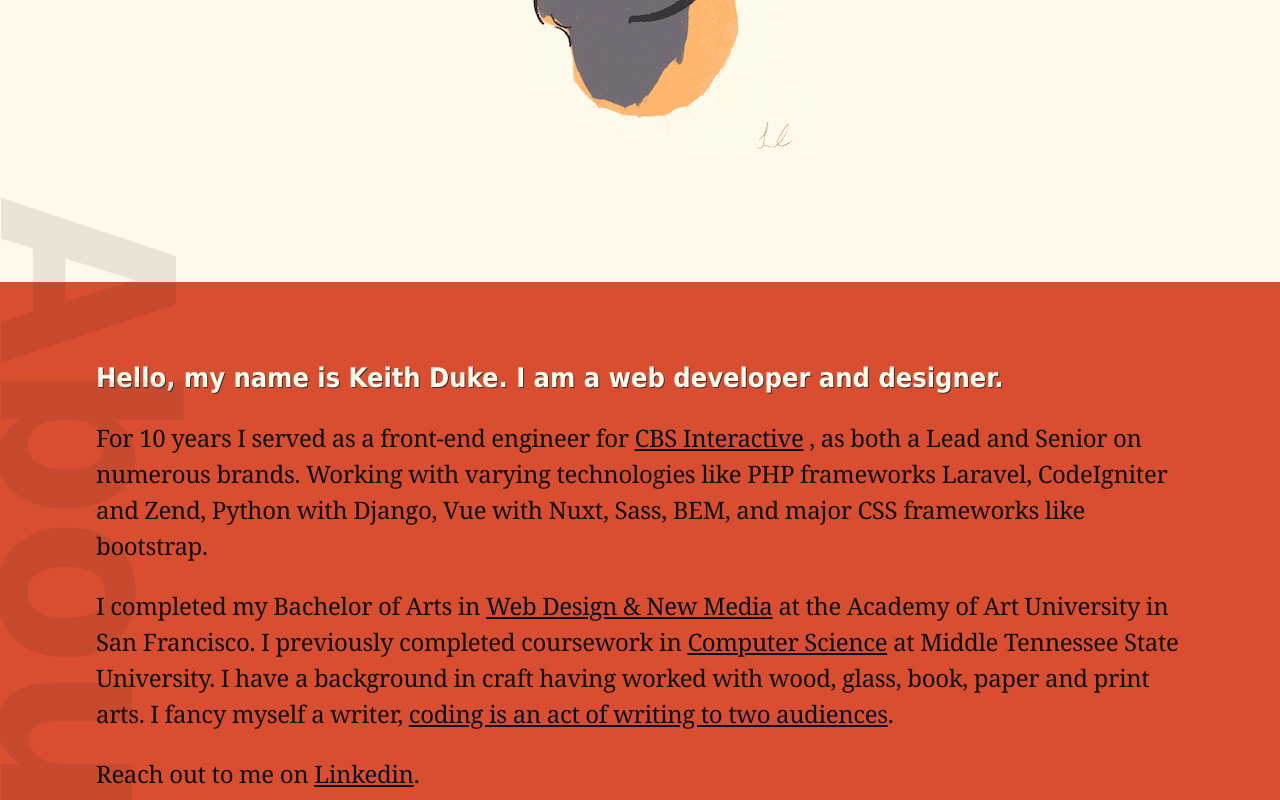
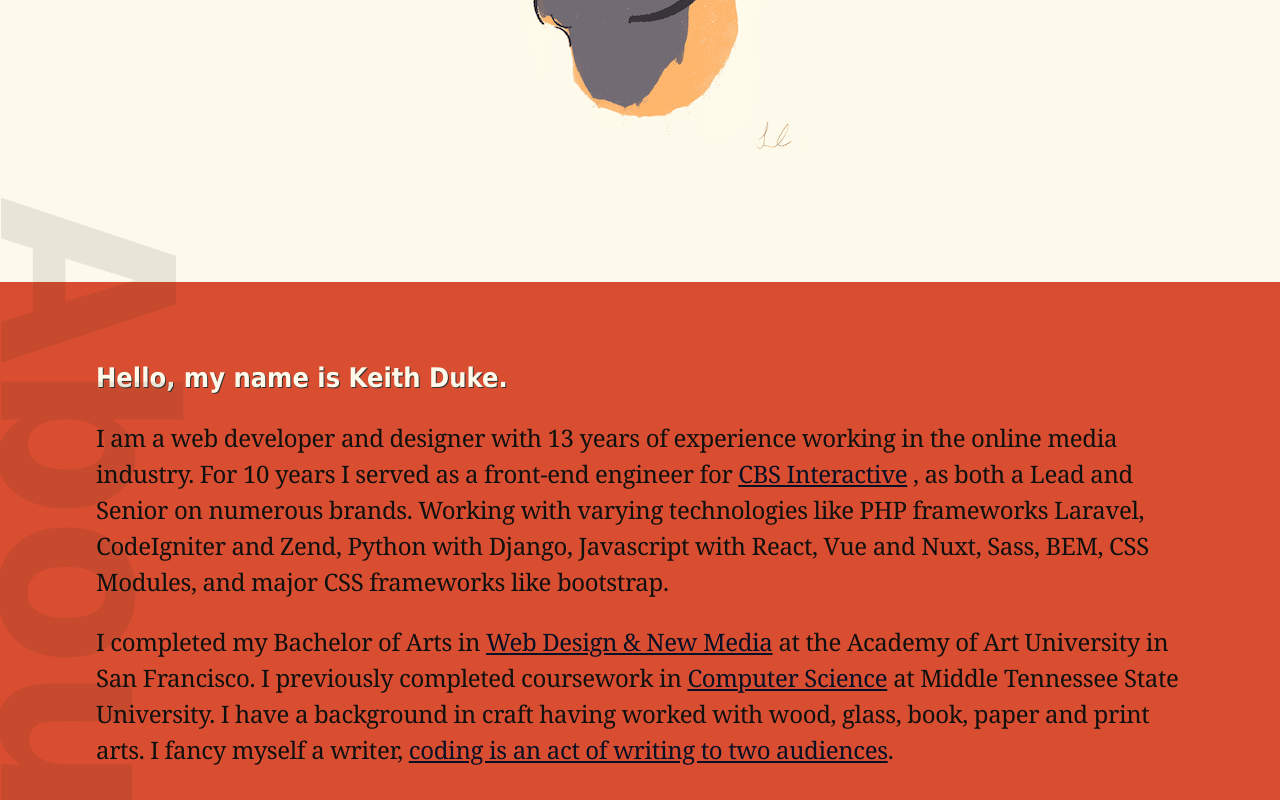
Before and after one commit to keithduke/keithduke.github.io, a plain HTML site: page index.html in a window 1280 px wide. Shown: the part 518-1318 px from the top of the page. Drawn offline with Linux system fonts and the light colour scheme.

Commit message:
Updates to about text

```diff
--- a/index.html
+++ b/index.html
@@ -218,13 +218,14 @@
 
       <section id="about">
 
-        <h1>Hello, my name is Keith Duke. I am a web developer and designer.</h1>
+        <h1>Hello, my name is Keith Duke.</h1>
         <h2>About</h2>
 
-        <p>For 10 years I served as a front-end engineer for <a href="https://cbsinteractive.com/about/" target="_blank" rel="noopener noreferrer">CBS Interactive</a>
+        <p>I am a web developer and designer with 13 years of experience working in the online media industry.
+        For 10 years I served as a front-end engineer for <a href="https://cbsinteractive.com/about/" target="_blank" rel="noopener noreferrer">CBS Interactive</a>
         , as both a Lead and Senior on numerous brands. Working with varying technologies like
-        PHP frameworks Laravel, CodeIgniter and Zend, Python with Django, Vue with Nuxt, Sass, BEM, and major CSS
-        frameworks like bootstrap.</p>
+        PHP frameworks Laravel, CodeIgniter and Zend, Python with Django, Javascript with React, Vue
+        and Nuxt, Sass, BEM, CSS Modules, and major CSS frameworks like bootstrap.</p>
 
         <p>I completed my Bachelor of Arts in <a href="https://www.academyart.edu/academics/web-design/" target="_blank" rel="noopener noreferrer">Web Design & New Media</a>
         at the Academy of Art University in San Francisco.
```
